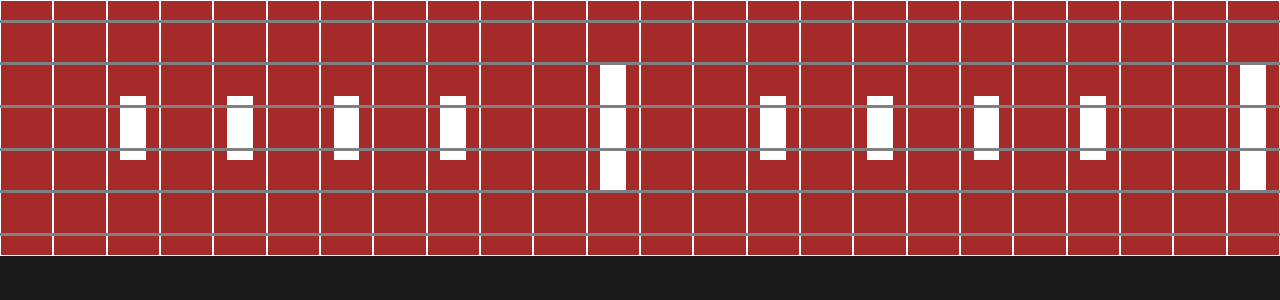
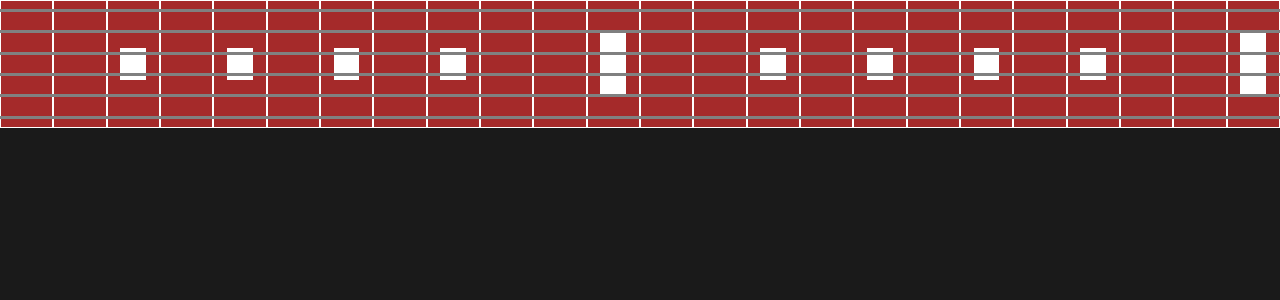
Before and after one commit to alanpaulprice/fretboard-trainer, a React app: page / in a window 1280 px wide. Shown: the top 300 px of the page. Built offline with nearby package versions, Linux system fonts and the light colour scheme.

Commit message:
reduce height of fretboard

```diff
--- a/src/stylesheets/components/_fretboard.scss
+++ b/src/stylesheets/components/_fretboard.scss
@@ -1,5 +1,5 @@
 .fretboard {
-    height: 20vw;
+    height: 10vw;
     width: 100vw;
     background: pink;
     position: relative;
```
